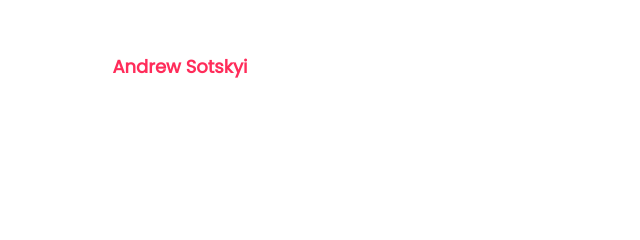
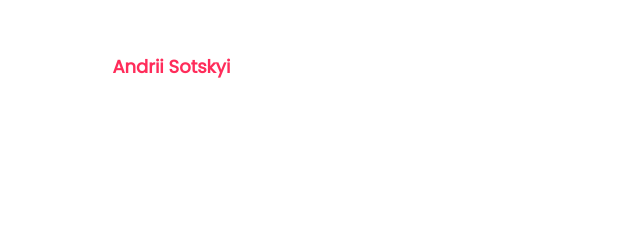
Before and after one commit to Sotskyi/my-portfolio, a plain HTML site: page index.html in a window 1280 px wide. Shown: the top 240 px of the page, 0-640 px from the left. Drawn offline with nearby package versions, Linux system fonts and the light colour scheme.

Commit message:
change main name

```diff
--- a/index.html
+++ b/index.html
@@ -31,7 +31,7 @@
     >
 
           <div id="navigation">
-            <a id="logo" href="">Andrew Sotskyi</a>
+            <a id="logo" href="">Andrii Sotskyi</a>
             <div id="nav-links">
             <a href="#projects">Projects</a>
             <a href="#about-inform">About</a>
```
